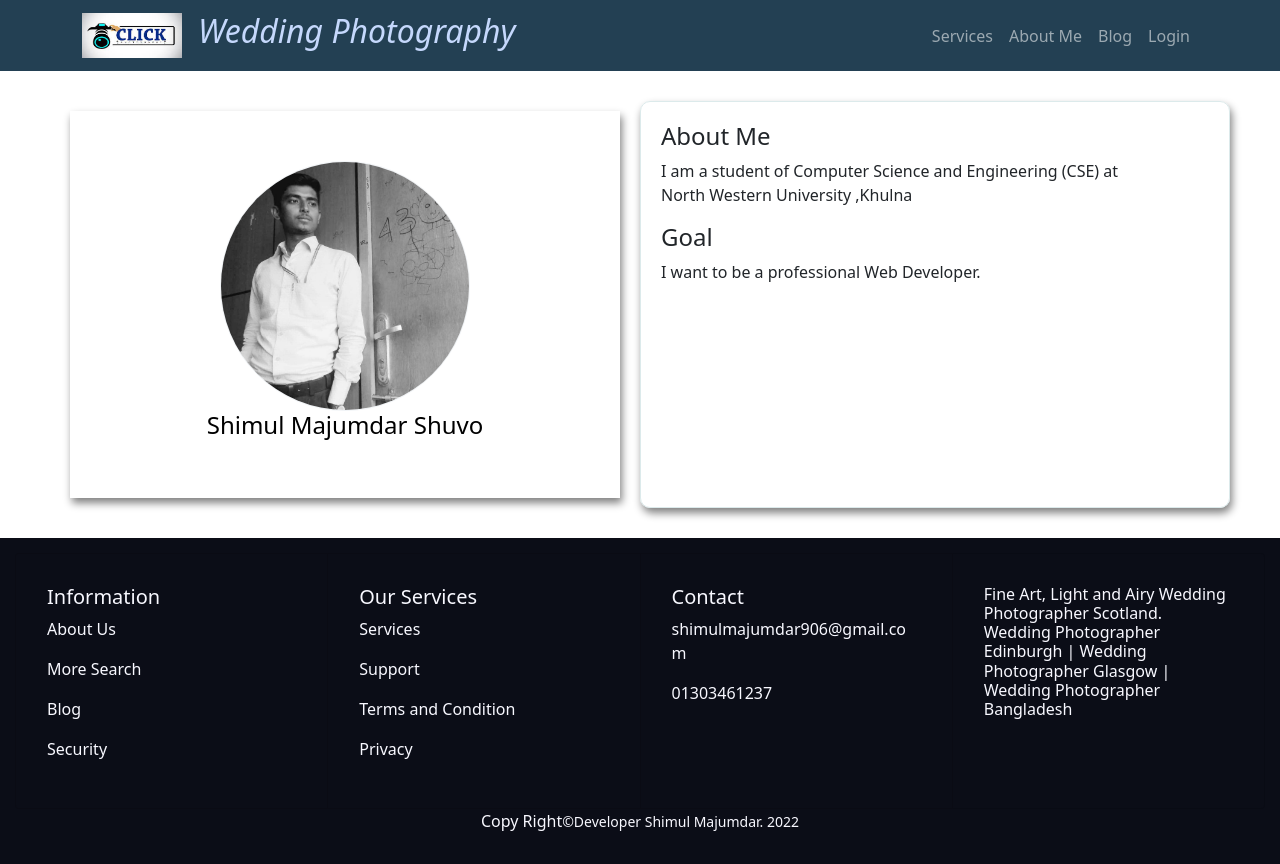
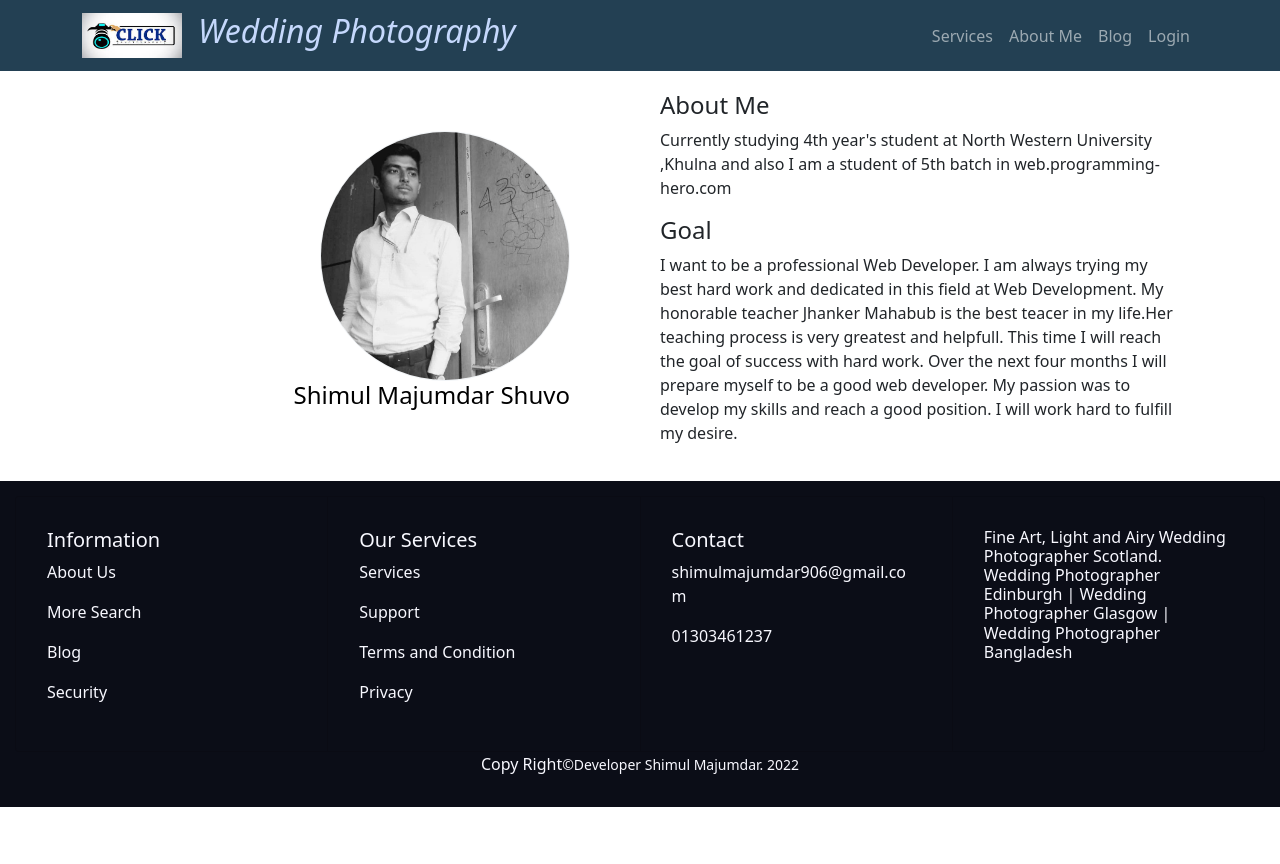
Before and after one commit to Shimulmajumdarshuvo/weeding-photography-projects, a React (Create React App) app: page /about in a window 1280 px wide. After the commit the page ends 807 px from the top, so only its background shows below. Built offline with nearby package versions, Linux system fonts and the light colour scheme; no server answers.

Commit message:
blog section part completed

```diff
--- a/package.json
+++ b/package.json
@@ -14,6 +14,7 @@
     "react-firebase-hooks": "^5.0.3",
     "react-router-dom": "^6.3.0",
     "react-scripts": "5.0.1",
+    "react-toastify": "^8.2.0",
     "web-vitals": "^2.1.4"
   },
   "scripts": {
--- a/src/Pages/About/About.css
+++ b/src/Pages/About/About.css
@@ -1,20 +1,15 @@
 .personal {
     display: grid;
     grid-template-columns: 1fr 1fr;
-
-    padding: 30px 50px;
-    margin: 0 auto;
-
-
 }
 
 .photo {
 
     padding: 50px;
-    text-align: center;
+    text-align: right;
     color: black;
     margin: 10px 20px;
-    box-shadow: 2px 5px 8px gray;
+
 
 }
 
@@ -22,21 +17,18 @@
     width: 250px;
     height: 250px;
     border: 1px solid rgb(241, 244, 247);
-    margin: 0 auto;
-    display: flex;
 
-    text-align: center;
     border-radius: 50%;
 
 
 }
 
 .about-section {
-    border: 1px solid rgb(220, 234, 235);
-    border-radius: 10px;
+
+    text-align: left;
 
     padding: 20px;
-    box-shadow: 2px 5px 8px gray;
+
 }
 
 @media only screen and (max-width:760px) {
--- a/src/Pages/About/About.js
+++ b/src/Pages/About/About.js
@@ -5,7 +5,7 @@ import './About.css'
 
 const About = () => {
     return (
-        <div className=' main-part'>
+        <div className=' container main-part'>
             <div className='personal'>
                 <div className='photo'>
                     <img src={img} alt="" />
@@ -13,10 +13,20 @@ const About = () => {
                 </div>
                 <div className='about-section'>
                     <h4>About Me</h4>
-                    <p>I am a student of Computer Science and Engineering (CSE) at <br />
-                        North Western University ,Khulna</p>
+                    <p>Currently studying 4th year's student at North Western
+                        University ,Khulna and also I am a student of 5th batch
+                        in web.programming-hero.com</p>
                     <h4>Goal</h4>
-                    <p><span>I want to be a professional Web Developer. </span></p>
+                    <p><span>I want to be a professional Web Developer.
+                        I am always trying my best hard work and dedicated
+                        in this field at Web Development. My honorable teacher
+                        Jhanker Mahabub is the best teacer in my life.Her
+                        teaching process is very greatest and helpfull.
+                        This time I will reach the goal of success with
+                        hard work. Over the next four months I will prepare
+                        myself to be a good web developer. My passion was
+                        to develop my skills and reach a good position.
+                        I will work hard to fulfill my desire. </span></p>
                 </div>
             </div>
         </div>
--- a/src/Pages/Blog/Blog.css
+++ b/src/Pages/Blog/Blog.css
@@ -1,8 +1,9 @@
 .question-part {
-    border: 1px solid darkgray;
-    border-radius: 10px;
+
+
     margin: 10px 0;
     padding: 20px;
     color: rgb(1, 4, 46);
-    background-color: rgb(240, 249, 250);
+
+
 }
--- a/src/Pages/Blog/Blog.js
+++ b/src/Pages/Blog/Blog.js
@@ -8,30 +8,43 @@ const Blog = () => {
             <div className='question-part'>
                 <div >
                     <h4>Difference between authorization and authentication?</h4>
-                    <p>Simply put, authentication is the process of verifying
-                        who someone is, whereas authorization is the process
-                        of verifying what specific applications, files, and data
-                        a user has access to. The situation is like that of an
-                        airline that needs to determine which people can come on board.</p>
+                    <h6>Authentication</h6>
+                    <p>1.Authentication verifies who the user is <br />
+                        2.Authentication works through passwords, one-time pins, biometric
+                        information, and other information provided or entered by the user.
+                        3.Authentication is visible to and partially changeable by the user.
+
+                    </p>
+                    <h6>Authentication</h6>
+                    <p>
+                        1.Authorization determines what resources a user can access. <br />
+                        2.Authorization isn’t visible to or changeable by the user. <br />
+                        3. Authorization works through settings that are implemented and maintained by the organization.</p>
                 </div>
 
                 <div>
                     <h4>Why are you using firebase? What other options do you have to implement authentication?</h4>
-                    <p>Firebase Authentication provides backend services, easy-to-use SDKs,
+                    <p>
+                        The Firebase Realtime Database lets you build rich,
+                        collaborative applications by allowing secure access to
+                        the database directly from client-side code. Data is persisted
+                        locally, and even while offline, realtime events continue to
+                        fire, giving the end user a responsive experience.
+                        Firebase Authentication provides backend services, easy-to-use SDKs,
                         and ready-made UI libraries to authenticate users to your app.
                         It supports authentication using passwords, phone numbers, popular
                         federated identity providers like Google, Facebook and Twitter, and more.</p>
                 </div>
                 <div>
-                    <h4>What other services does firebase provide other than authentication</h4>
+                    <h4>What other services does firebase provide other than authentication ?</h4>
                     <p>There are many services which Firebase provides, Most useful of them are:
-                        Cloud Firestore.
-                        Cloud Functions.
-                        Authentication.
-                        Hosting.
-                        Cloud Storage.
-                        Google Analytics.
-                        Predictions.
+                        Cloud Firestore. <br />
+                        Cloud Functions. <br />
+                        Authentication. <br />
+                        Hosting. <br />
+                        Cloud Storage. <br />
+                        Google Analytics. <br />
+                        Predictions. <br />
                         Cloud Messaging.</p>
                 </div>
             </div>
--- a/src/Pages/Home/Home.js
+++ b/src/Pages/Home/Home.js
@@ -1,4 +1,5 @@
 import React from 'react';
+import Review from '../Review/Review';
 import Banner from './Banner/Banner';
 import Services from './Servies/Services';
 
@@ -10,6 +11,8 @@ const Home = () => {
             <Banner></Banner>
 
             <Services></Services>
+            <Review></Review>
+
         </div>
     );
 };
--- a/src/Pages/Login/Login/Login.js
+++ b/src/Pages/Login/Login/Login.js
@@ -5,6 +5,8 @@ import { useSendPasswordResetEmail, useSignInWithEmailAndPassword } from 'react-
 import { Link, useLocation, useNavigate } from 'react-router-dom';
 import auth from '../../../firebase.init';
 import SocialLogin from '../SocialLogin/SocialLogin';
+import { ToastContainer, toast } from 'react-toastify';
+import 'react-toastify/dist/ReactToastify.css';
 import './Login.css';
 
 const Login = () => {
@@ -52,10 +54,10 @@ const Login = () => {
         const email = emailRef.current.value;
         if (email) {
             await sendPasswordResetEmail(email);
-            alert('Sent email');
+            toast('Sent email');
         }
         else {
-            alert('please enter your email address');
+            toast('please enter your email address');
         }
     }
 
@@ -77,6 +79,7 @@ const Login = () => {
             <p>No Member Login? <Link to="/register" className='text-primary pe-auto text-decoration-none' onClick={navigateRegister}>Please Register</Link> </p>
             <p>Forget Password? <button className='btn btn-link text-primary pe-auto text-decoration-none' onClick={resetPassword}>Reset Password</button> </p>
             <SocialLogin></SocialLogin>
+            <ToastContainer />
 
         </div>
     );
--- /dev/null
+++ b/src/Pages/Review/Review.css
@@ -0,0 +1,33 @@
+.review-part {
+    display: grid;
+    grid-template-columns: 1fr 1fr;
+    text-align: right;
+    align-items: center;
+
+}
+
+.left {
+    color: rgba(3, 15, 41, 0.979);
+}
+
+.left {
+    padding-right: 30px;
+}
+
+.right {
+    padding: 25px 0;
+}
+
+.right img {
+
+    width: 100%;
+}
+
+@media only screen and (max-width:760px) {
+    .review-part {
+        display: grid;
+        grid-template-columns: 1fr;
+
+    }
+
+}
--- /dev/null
+++ b/src/Pages/Review/Review.js
@@ -0,0 +1,30 @@
+import React from 'react';
+import './Review.css';
+
+const Review = () => {
+    return (
+
+
+        <div className='container review-part'>
+            <div className='left'>
+                <h1>Mirena & Milko</h1>
+                <p>Richard is an amazing photographer and person. He made
+                    our special day a real fairytale. His great photographer
+                    eye, brilliant ideas and positive outlook created a
+                    wonderful atmosphere for our wedding. Special thanks
+                    for his professionalism, advice and flexibility...
+                    .and patience 🙂🙂🙂We would definitely use Richard's
+                    services again for future family events. Thank you!
+                    Mirena & Milko</p>
+            </div>
+            <div className='right'>
+                <img src="https://www.richardbarleyphotography.com/assets/images/wedding-photo-large-674x674.jpg" alt="" />
+            </div>
+
+        </div>
+
+
+    );
+};
+
+export default Review;
--- a/src/Pages/Shared/NotFound/NotFound.js
+++ b/src/Pages/Shared/NotFound/NotFound.js
@@ -5,9 +5,12 @@ const NotFound = () => {
     return (
         <div>
             <div className='not-found'>
-                <h1>404 , Not Found.</h1>
-                <h3>Search for Error 404 not found at MySearchExperts. <br />
-                    Check out results for Error 404 not found.</h3>
+
+                <h1>404 ,, Not Found.</h1>
+                <p>We looked everywhere for this page.
+                    Are you sure the website <br /> URL is correct?
+                    Get in touch with the site owner.</p>
+
                 <img src={`https://previews.123rf.com/images/kaymosk/kaymosk1804/kaymosk180400005/99776312-erreur-404-page-non-trouv%C3%A9e-erreur-avec-effet-glitch-%C3%A0-l-%C3%A9cran-vector-illustration-pour-votre-concep.jpg`} alt="" />
 
             </div>
```
Also changed, not shown: 1 other file (tests, documents, lock files or other folders).
